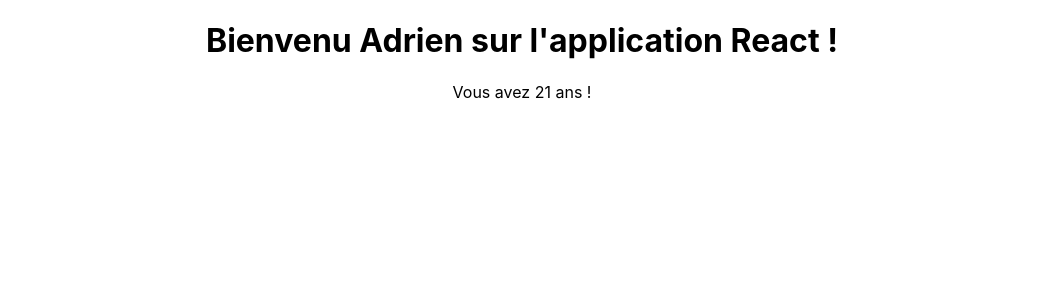
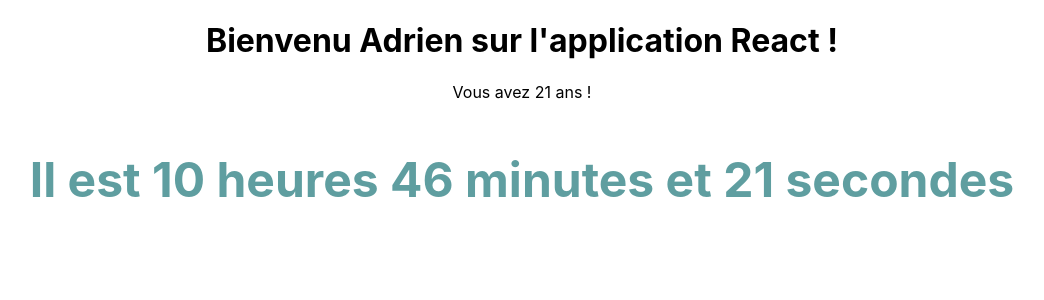
Before and after one commit to AdrienNini/Formation-React, a React (Create React App) app: page / in a window 1280 px wide. Shown: the top 300 px of the page, without its empty margins (118-1162 px from the left). Built offline with nearby package versions, Linux system fonts and the light colour scheme.

Commit message:
Add horloge component

```diff
--- /dev/null
+++ b/src/components/horloge/Horloge.css
@@ -0,0 +1,6 @@
+
+.Horloge p {
+    font-size: 3rem;
+    color: cadetblue;
+    font-weight: bold;
+}
--- /dev/null
+++ b/src/components/horloge/Horloge.js
@@ -0,0 +1,32 @@
+import React, { Component } from 'react';
+import './Horloge.css';
+
+export default class Horloge extends Component {
+    constructor(props) {
+        super(props);
+        this.state =  {
+            date: new Date()
+        }
+
+        setInterval(() => {
+            this.setState({ date: new Date() });
+        }, 100)
+
+    }
+
+    formatTime(t, w) {
+        return `${t} ${w + (t > 1 ? 's': '')}`;
+    }
+
+    render() {
+        const {date} = this.state;
+        const h = this.formatTime(date.getHours(), 'heure');
+        const m = this.formatTime(date.getMinutes(), 'minute');
+        const s = this.formatTime(date.getSeconds(), 'seconde');
+        return (
+            <div className="Horloge">
+                <p>Il est { h } { m } et { s }</p>
+            </div>
+        );
+    }
+}
--- a/src/components/welcome/Welcome.js
+++ b/src/components/welcome/Welcome.js
@@ -15,7 +15,7 @@
     render() {
         const name = this.capitalize();
         return (
-            <div>
+            <div className="Welcome">
                 <h1>Bienvenu { name } sur l'application React !</h1>
                 <p>Vous avez { this.props.age } ans !</p>
             </div>
--- a/src/containers/app/App.js
+++ b/src/containers/app/App.js
@@ -1,5 +1,6 @@
 import React, { Component } from 'react';
 import Welcome from '../../components/welcome/Welcome';
+import Horloge from '../../components/horloge/Horloge';
 import './App.css';
 
 export default class App extends Component {
@@ -7,6 +8,7 @@
     return (
       <div className="App">
         <Welcome nom="adrien" age={ 21 } />
+        <Horloge />
       </div>
     );
   }
```
